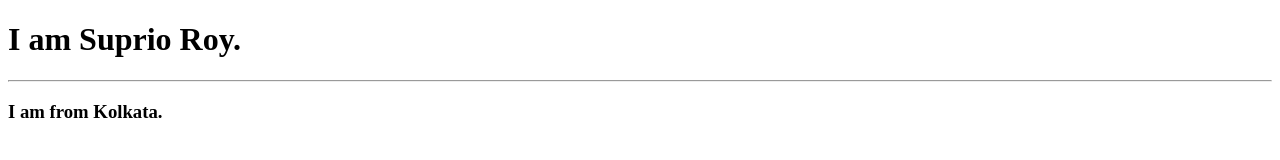
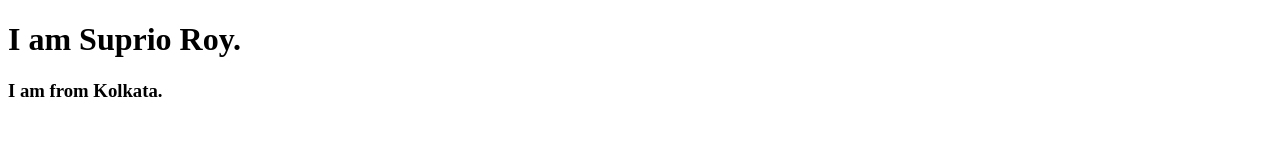
Before and after one commit to suprio94/Suprio-site, a plain HTML site: page index.html in a window 1280 px wide. Drawn offline with Linux system fonts and the light colour scheme.

Commit message:
Update index.html

```diff
--- a/index.html
+++ b/index.html
@@ -6,8 +6,8 @@
     <title>Document</title>
 </head>
 <body>
-    <h1>I am Suprio Roy.</h1>
-    <hr>
-    <h3>I am from Kolkata.</h3>
+    <div><h1>I am Suprio Roy.</h1></div>
+
+    <div><h3>I am from Kolkata.</h3></div>
 </body>
 </html>
```
